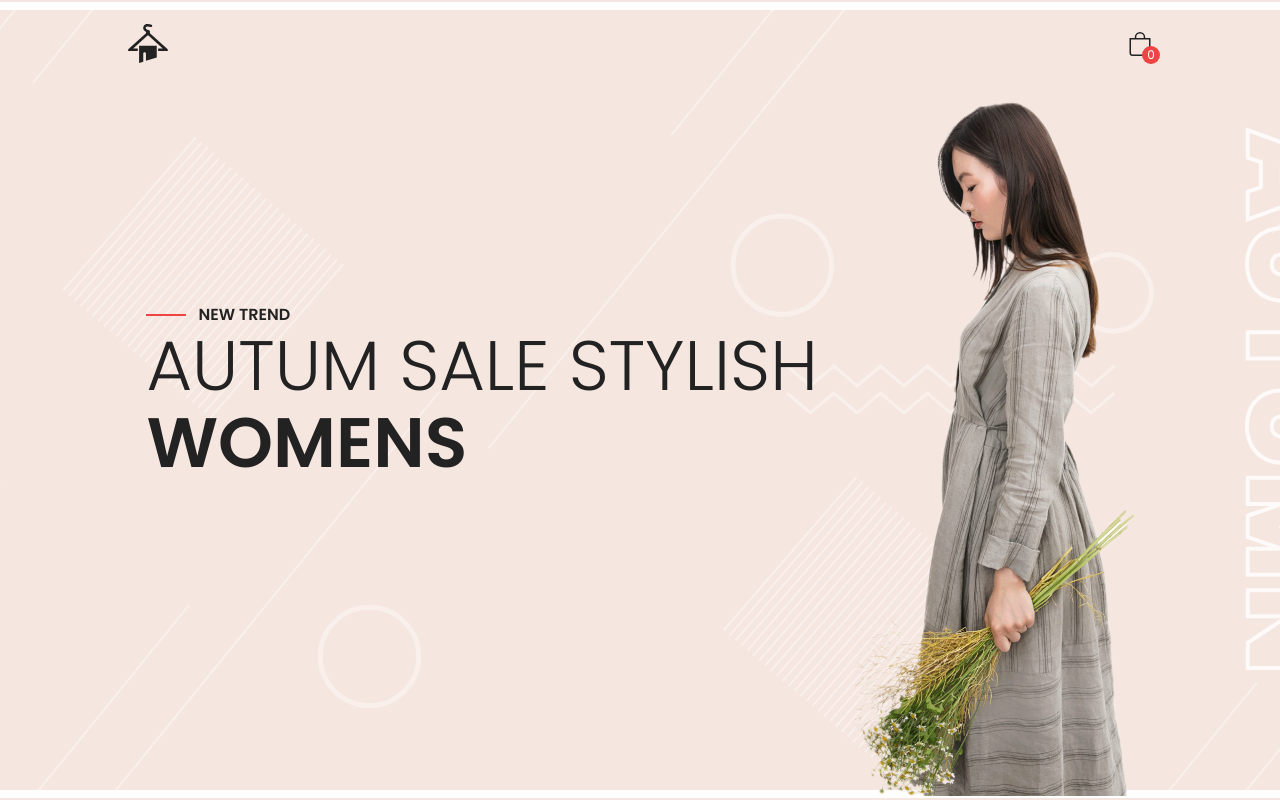
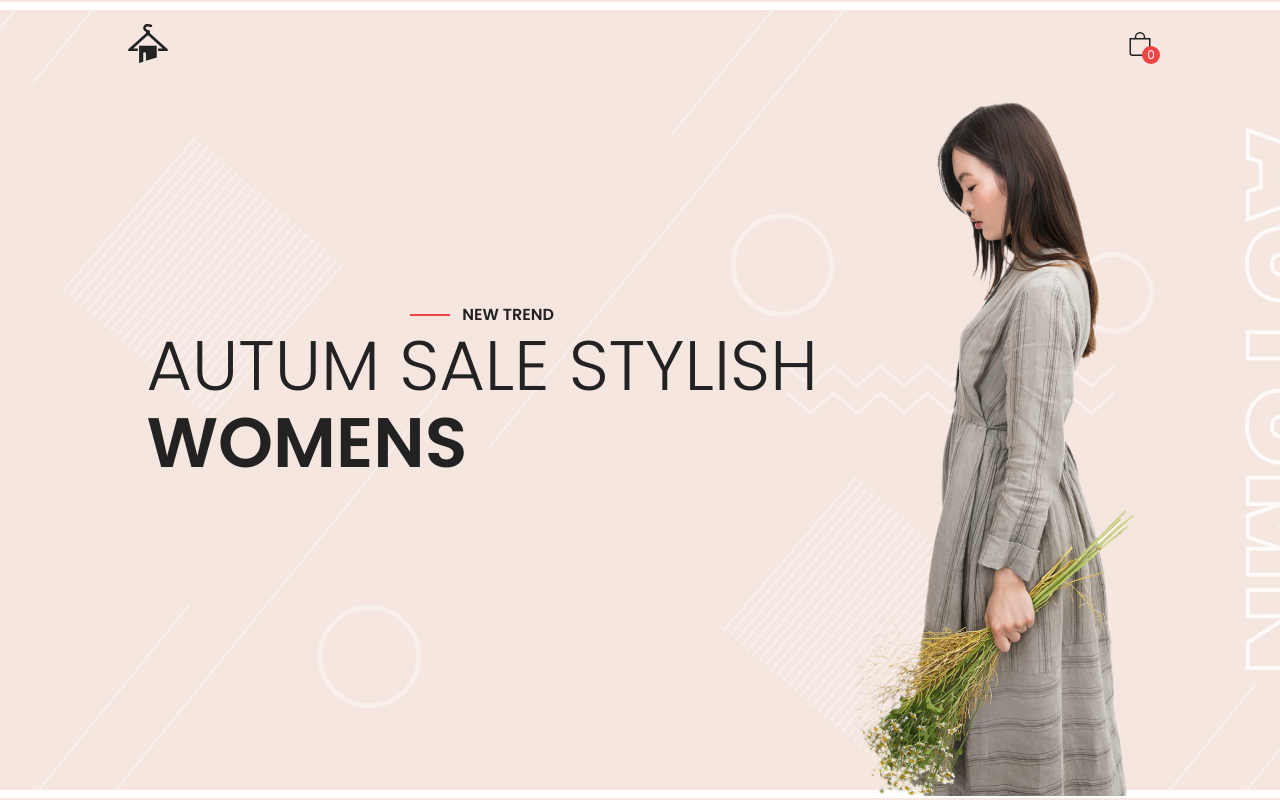
Before and after one commit to ata1de/Ecommerce-Store, a React (Vite) app: page / in a window 1280 px wide. Shown: the top 800 px of the page. Built offline with nearby package versions, Linux system fonts and the light colour scheme; no server answers.

Commit message:
adjusted items-center of the title in hero

```diff
--- a/src/components/Hero.tsx
+++ b/src/components/Hero.tsx
@@ -6,7 +6,7 @@
   return (
     <section className='bg-pink-200 h-[800px] bg-hero bg-no-repeat bg-cover bg-center py-24 '>
         <div className="container mx-auto flex justify-around h-full ">
-            <div className='flex flex-col justify-center'>
+            <div className='flex flex-col justify-center items-center'>
                 <div className='font-semibold flex items-center uppercase'>
                     <div className='w-10 h-[2px] bg-red-500 mr-3'></div>New Trend
                 </div>
```
